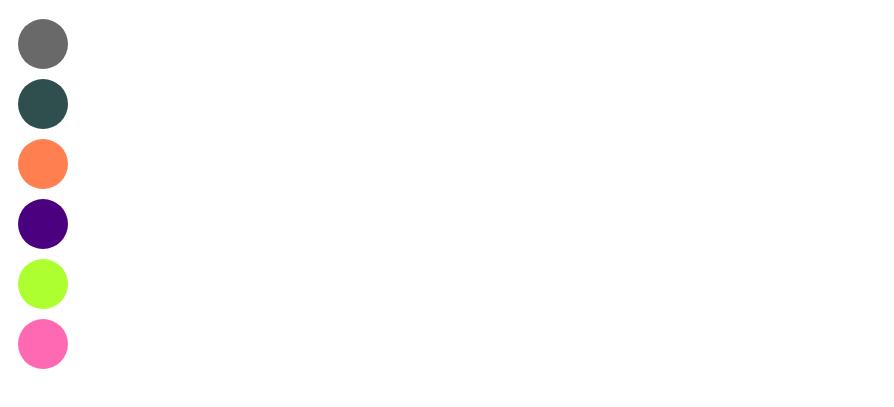
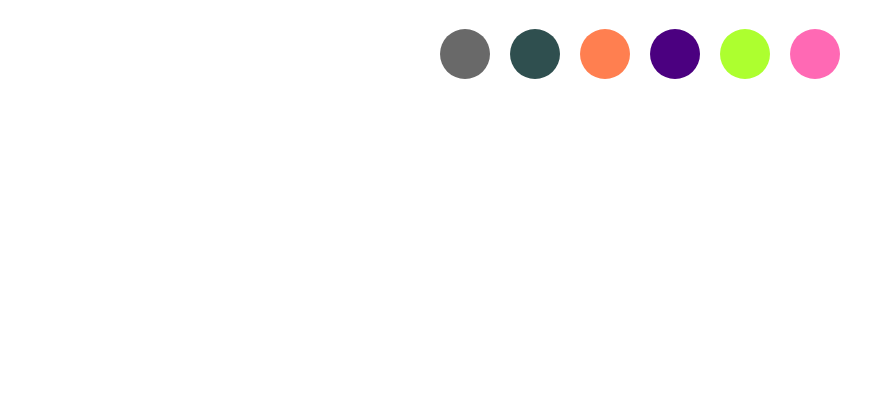
Before and after one commit to colorscodex/Animation, a plain HTML site: page index.html in a window 1280 px wide. Shown: the part 61-468 px from the top of the page, without its empty margins (0-894 px from the left). Drawn offline with nearby package versions, Linux system fonts and the light colour scheme; a web font is replaced by a local one.

Commit message:
Update style.css

```diff
--- a/style.css
+++ b/style.css
@@ -1,4 +1,4 @@
-div.box {
+div.circle {
 	display: flex;
 	justify-content: center;
 }
```
